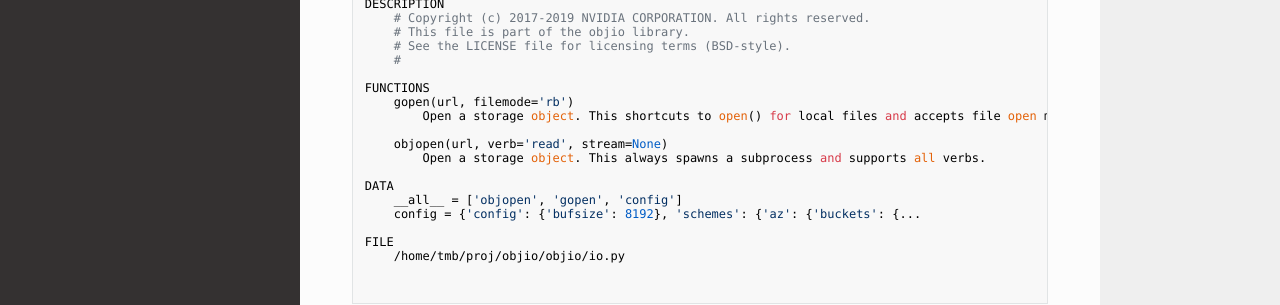
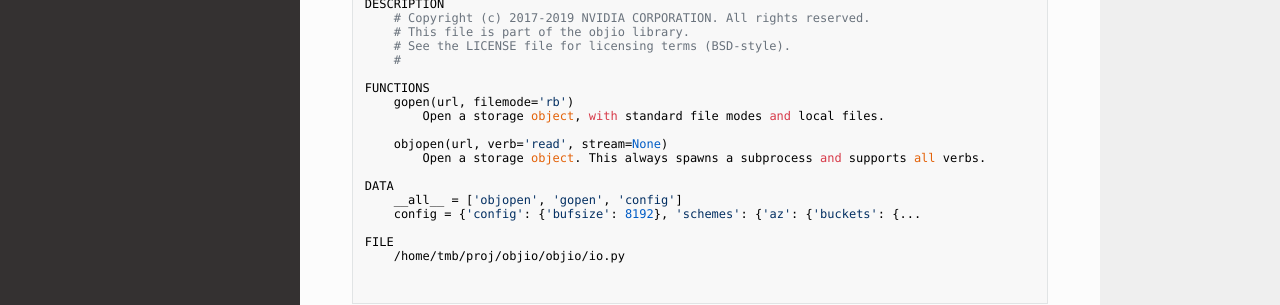
Before and after one commit to tmbdev/objectio, an MkDocs documentation site: the page built from docs/pydoc.md, in a window 1280 px wide and 1192 px high. Shown: the part 743-1048 px from the top of the window. Built offline with MkDocs 1.6.1, drawn with Linux system fonts in a browser that asks for light colours; nearby versions of some CDN libraries.

```diff
--- a/docs/pydoc.md
+++ b/docs/pydoc.md
@@ -45,7 +45,7 @@ DESCRIPTION
 
 FUNCTIONS
     gopen(url, filemode='rb')
-        Open a storage object. This shortcuts to open() for local files and accepts file open modes.
+        Open a storage object, with standard file modes and local files.
 
     objopen(url, verb='read', stream=None)
         Open a storage object. This always spawns a subprocess and supports all verbs.
```
Also changed, not shown: README.md (+16 -1 lines).
